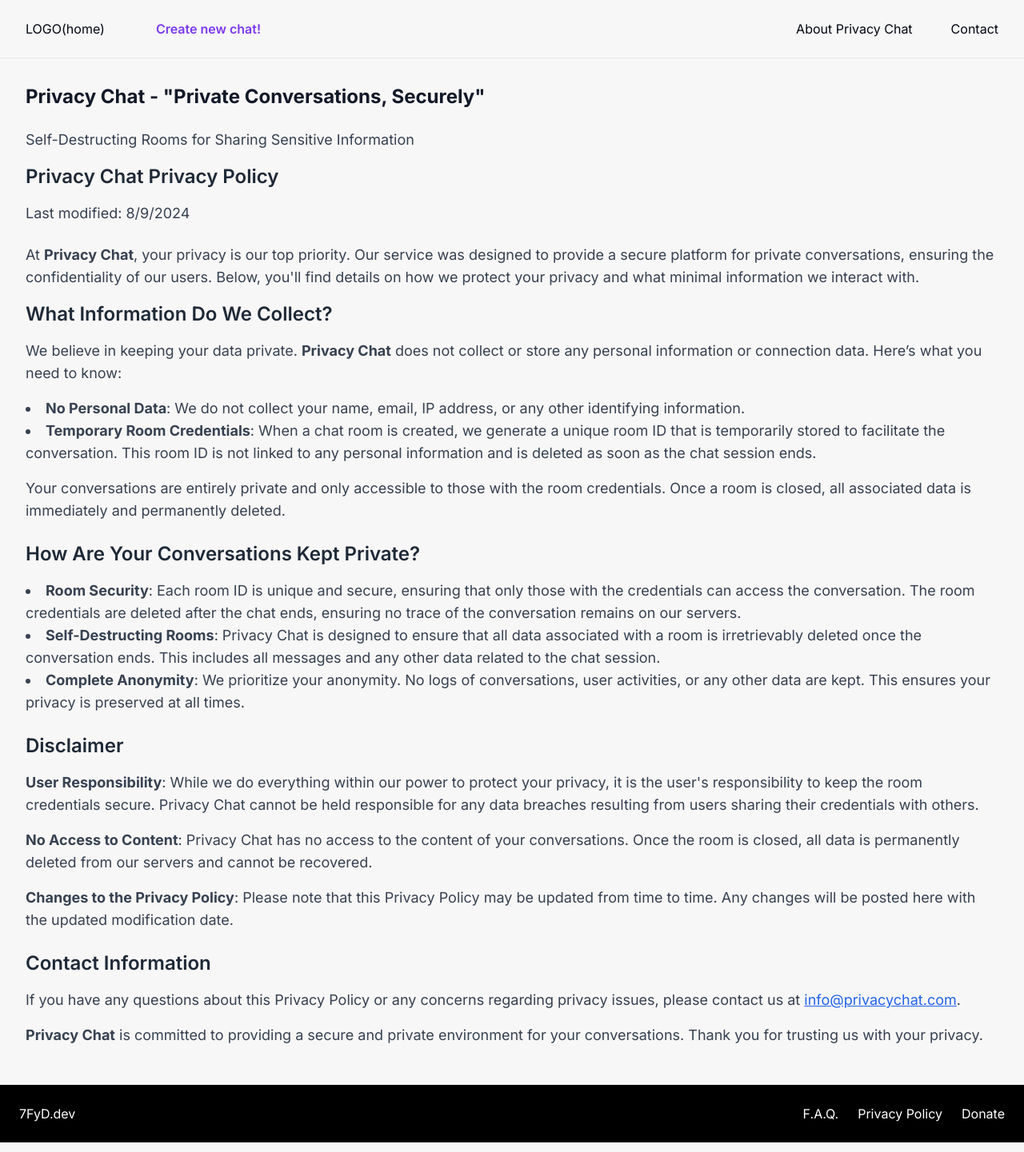
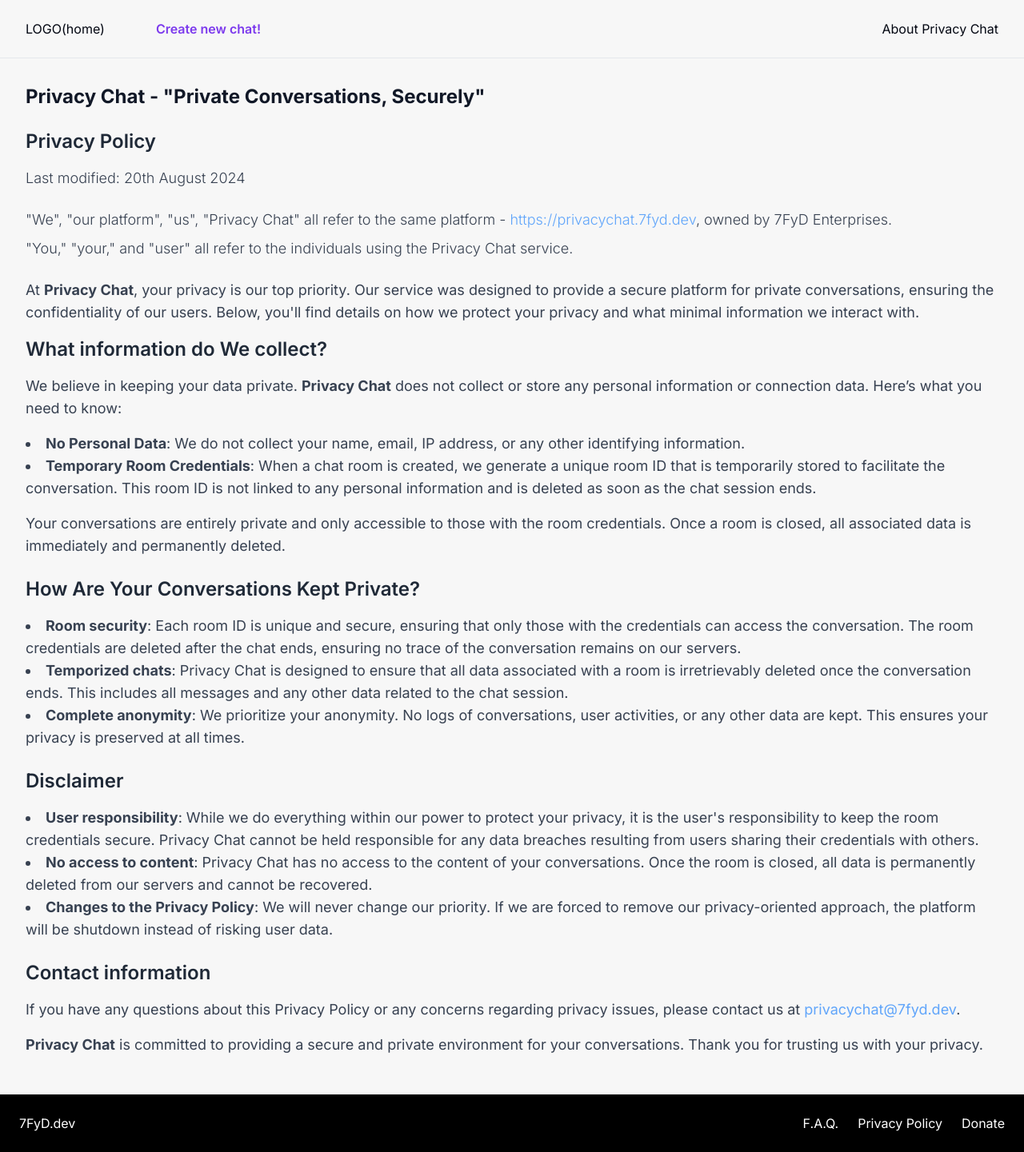
Before and after one commit to 7FyD/privacy-chat, a Next.js app: page /privacy-policy in a window 1280 px wide. Shown: the whole page at 80% size. Built offline with nearby package versions, Linux system fonts and the light colour scheme.

Commit message:
style: small design changes

```diff
--- a/app/(pages)/about/page.tsx
+++ b/app/(pages)/about/page.tsx
@@ -83,23 +83,9 @@
 ];
 
 const AboutPage: React.FC = () => {
-  // return (
-  //   <div className="container space-y-4">
-  //     <h1 className="text-4xl font-bold mb-8 text-center md:text-start">
-  //       About Privacy Chat
-  //     </h1>
-  //     {sections.map((section, index) => (
-  //       <div key={index}>
-  //         <h2 className="text-2xl font-semibold">{section.title}</h2>
-  //         {section.content}
-  //         {index < sections.length - 1 && <Separator className="mt-4" />}
-  //       </div>
-  //     ))}
-  //   </div>
-  // );
   return (
     <div className="container">
-      <h1 className="text-4xl font-bold mb-8 text-center md:text-start">
+      <h1 className="text-4xl font-bold mb-8 text-center md:text-start text-gray-900">
         About Privacy Chat
       </h1>
       <Accordion
@@ -108,7 +94,7 @@
       >
         {sections.map((section) => (
           <AccordionItem key={section.title} value={section.title}>
-            <AccordionTrigger className="font-semibold text-2xl">
+            <AccordionTrigger className="font-semibold text-2xl text-gray-800">
               {section.title}
             </AccordionTrigger>
             <AccordionContent className="text-lg">
--- a/app/(pages)/faq/page.tsx
+++ b/app/(pages)/faq/page.tsx
@@ -99,7 +99,7 @@
 const FAQPage = () => {
   return (
     <div className="container">
-      <h1 className="text-4xl font-bold mb-8 text-center md:text-start">
+      <h1 className="text-4xl font-bold mb-8 text-center md:text-start text-gray-900">
         Frequently Asked Questions
       </h1>
       <Accordion
@@ -108,7 +108,7 @@
       >
         {faqs.map((faq) => (
           <AccordionItem key={faq.question} value={faq.question}>
-            <AccordionTrigger className="font-semibold text-2xl">
+            <AccordionTrigger className="font-semibold text-2xl text-gray-800">
               {faq.question}
             </AccordionTrigger>
             <AccordionContent className="text-lg">
--- a/app/(pages)/privacy-policy/page.tsx
+++ b/app/(pages)/privacy-policy/page.tsx
@@ -1,3 +1,5 @@
+import Link from "next/link";
+
 const PrivacyPolicyPage = () => {
   return (
     <div className="container">
@@ -5,15 +7,24 @@
         <h1 className="text-2xl font-bold text-gray-900 mb-6">
           Privacy Chat - "Private Conversations, Securely"
         </h1>
-        <p className="text-lg text-gray-700 mb-4">
-          Self-Destructing Rooms for Sharing Sensitive Information
+        <h2 className="text-2xl font-semibold text-gray-800 mb-4">
+          Privacy Policy
+        </h2>
+        <p className="text-lg font-light text-gray-700 mb-6">
+          Last modified: 20th August 2024
         </p>
-
-        <h2 className="text-2xl font-semibold text-gray-800 mb-4">
-          Privacy Chat Privacy Policy
-        </h2>
-        <p className="text-lg text-gray-700 mb-6">Last modified: 8/9/2024</p>
-
+        <p className="text-lg font-light text-gray-700 mb-2">
+          "We", "our platform", "us", "Privacy Chat" all refer to the same
+          platform -{" "}
+          <Link href="/" className="text-blue-400 hover:underline">
+            https://privacychat.7fyd.dev
+          </Link>
+          , owned by 7FyD Enterprises.
+        </p>
+        <p className="text-lg font-light text-gray-700 mb-6">
+          "You," "your," and "user" all refer to the individuals using the
+          Privacy Chat service.
+        </p>
         <p className="text-lg text-gray-700 mb-4">
           At <strong>Privacy Chat</strong>, your privacy is our top priority.
           Our service was designed to provide a secure platform for private
@@ -23,7 +34,7 @@
         </p>
 
         <h3 className="text-2xl font-semibold text-gray-800 mb-4">
-          What Information Do We Collect?
+          What information do We collect?
         </h3>
         <p className="text-lg text-gray-700 mb-4">
           We believe in keeping your data private. <strong>Privacy Chat</strong>{" "}
@@ -55,19 +66,19 @@
         </h3>
         <ul className="list-disc list-inside text-lg text-gray-700 mb-6">
           <li>
-            <strong>Room Security</strong>: Each room ID is unique and secure,
+            <strong>Room security</strong>: Each room ID is unique and secure,
             ensuring that only those with the credentials can access the
             conversation. The room credentials are deleted after the chat ends,
             ensuring no trace of the conversation remains on our servers.
           </li>
           <li>
-            <strong>Self-Destructing Rooms</strong>: Privacy Chat is designed to
+            <strong>Temporized chats</strong>: Privacy Chat is designed to
             ensure that all data associated with a room is irretrievably deleted
             once the conversation ends. This includes all messages and any other
             data related to the chat session.
           </li>
           <li>
-            <strong>Complete Anonymity</strong>: We prioritize your anonymity.
+            <strong>Complete anonymity</strong>: We prioritize your anonymity.
             No logs of conversations, user activities, or any other data are
             kept. This ensures your privacy is preserved at all times.
           </li>
@@ -76,36 +87,40 @@
         <h3 className="text-2xl font-semibold text-gray-800 mb-4">
           Disclaimer
         </h3>
-        <p className="text-lg text-gray-700 mb-4">
-          <strong>User Responsibility</strong>: While we do everything within
-          our power to protect your privacy, it is the user's responsibility to
-          keep the room credentials secure. Privacy Chat cannot be held
-          responsible for any data breaches resulting from users sharing their
-          credentials with others.
-        </p>
-        <p className="text-lg text-gray-700 mb-4">
-          <strong>No Access to Content</strong>: Privacy Chat has no access to
-          the content of your conversations. Once the room is closed, all data
-          is permanently deleted from our servers and cannot be recovered.
-        </p>
-        <p className="text-lg text-gray-700 mb-6">
-          <strong>Changes to the Privacy Policy</strong>: Please note that this
-          Privacy Policy may be updated from time to time. Any changes will be
-          posted here with the updated modification date.
-        </p>
-
+        <ul className="list-disc list-inside text-lg text-gray-700 mb-6">
+          <li>
+            <strong>User responsibility</strong>: While we do everything within
+            our power to protect your privacy, it is the user's responsibility
+            to keep the room credentials secure. Privacy Chat cannot be held
+            responsible for any data breaches resulting from users sharing their
+            credentials with others.
+          </li>
+          <li>
+            <strong>No access to content</strong>: Privacy Chat has no access to
+            the content of your conversations. Once the room is closed, all data
+            is permanently deleted from our servers and cannot be recovered.
+          </li>
+          <li>
+            <strong>Changes to the Privacy Policy</strong>: We will never change
+            our priority. If we are forced to remove our privacy-oriented
+            approach, the platform will be shutdown instead of risking user
+            data.
+          </li>
+        </ul>
         <h3 className="text-2xl font-semibold text-gray-800 mb-4">
-          Contact Information
+          Contact information
         </h3>
         <p className="text-lg text-gray-700 mb-4">
           If you have any questions about this Privacy Policy or any concerns
           regarding privacy issues, please contact us at{" "}
-          <a
-            href="mailto:info@privacychat.com"
-            className="text-blue-600 underline"
+          <Link
+            href="mailto:privacychat@7fyd.dev"
+            target="_blank"
+            rel="noopener noreferrer"
+            className="text-blue-400 hover:underline"
           >
-            info@privacychat.com
-          </a>
+            privacychat@7fyd.dev
+          </Link>
           .
         </p>
         <p className="text-lg text-gray-700 mb-4">
--- a/app/components/Header/index.tsx
+++ b/app/components/Header/index.tsx
@@ -13,7 +13,6 @@
         </div>
         <div className="flex justify-start gap-12 items-center">
           <Link href="/about">About Privacy Chat</Link>
-          <Link href="/">Contact</Link>
         </div>
       </div>
     </div>
```
